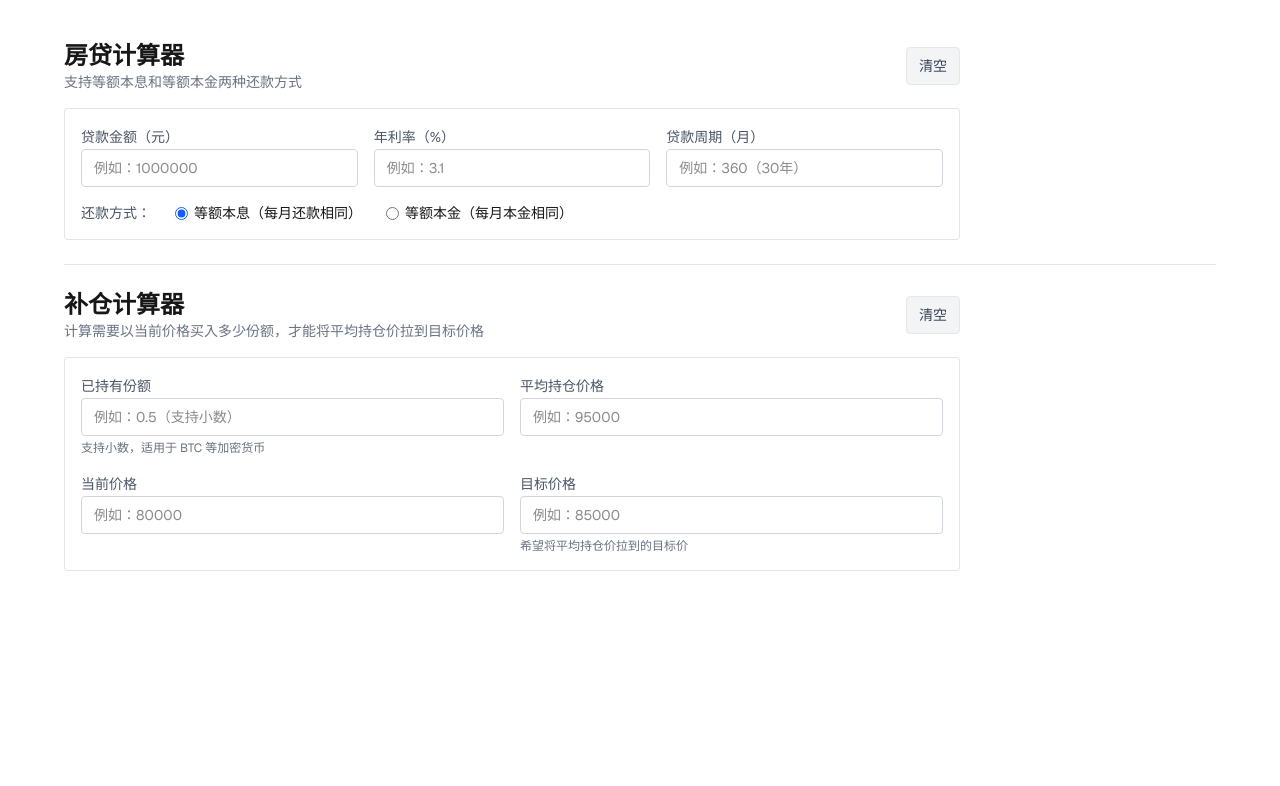
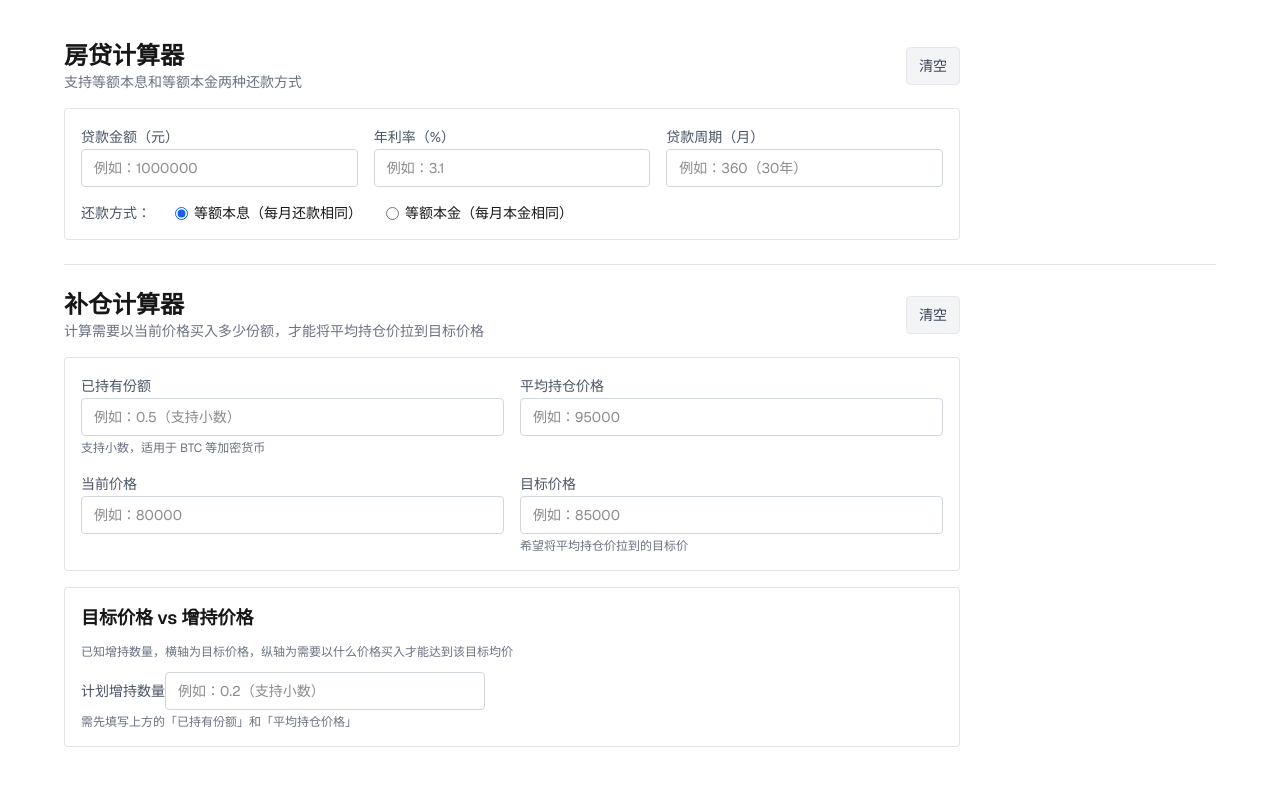
Before and after one commit to GLT1996/vercel-test, a Next.js app: page /mortgage-calculator in a window 1280 px wide. Shown: the top 786 px of the page. Built offline with nearby package versions, Linux system fonts and the light colour scheme.

Commit message:
feat: 补仓计算器新增目标价格与增持价格关系图

```diff
--- a/app/components/PositionCalculator.tsx
+++ b/app/components/PositionCalculator.tsx
@@ -26,6 +26,7 @@ export default function PositionCalculator() {
   const [avgPrice, setAvgPrice] = useState("");
   const [currentPrice, setCurrentPrice] = useState("");
   const [targetPrice, setTargetPrice] = useState("");
+  const [additionalShares, setAdditionalShares] = useState("");
 
   const { result, error } = useMemo(() => {
     const sStr = holdingShares.trim();
@@ -140,11 +141,51 @@ export default function PositionCalculator() {
     return data;
   }, [holdingShares, avgPrice, currentPrice]);
 
+  // 图表2数据：已知增持数量，不同目标价对应的增持价格
+  // 公式：P_cur = ((S + X) * P_target - S * P_avg) / X
+  const chartData2 = useMemo(() => {
+    const sStr = holdingShares.trim();
+    const avgStr = avgPrice.trim();
+    const addStr = additionalShares.trim();
+
+    if (!sStr || !avgStr || !addStr) return [];
+
+    const S = Number(sStr);
+    const P_avg = Number(avgStr);
+    const X = Number(addStr);
+
+    if (!Number.isFinite(S) || S <= 0) return [];
+    if (!Number.isFinite(P_avg) || P_avg <= 0) return [];
+    if (!Number.isFinite(X) || X <= 0) return [];
+
+    // 目标价格范围：以平均持仓价为中心，上下浮动 50%
+    const low = P_avg * 0.5;
+    const high = P_avg * 1.5;
+
+    const steps = 80;
+    const stepSize = (high - low) / steps;
+    const data: { targetPrice: number; buyPrice: number }[] = [];
+
+    for (let i = 0; i <= steps; i++) {
+      const P_target = low + i * stepSize;
+      const P_cur = ((S + X) * P_target - S * P_avg) / X;
+      if (Number.isFinite(P_cur) && P_cur > 0) {
+        data.push({
+          targetPrice: parseFloat(P_target.toFixed(2)),
+          buyPrice: parseFloat(P_cur.toFixed(2)),
+        });
+      }
+    }
+
+    return data;
+  }, [holdingShares, avgPrice, additionalShares]);
+
   const clear = () => {
     setHoldingShares("");
     setAvgPrice("");
     setCurrentPrice("");
     setTargetPrice("");
+    setAdditionalShares("");
   };
 
   return (
@@ -326,6 +367,69 @@ export default function PositionCalculator() {
           </div>
         </div>
       )}
+
+      {/* 第二张图表：已知增持数量，目标价 vs 增持价格 */}
+      <div className="rounded border border-black/10 dark:border-white/20 bg-white dark:bg-neutral-900 p-4 space-y-3">
+        <h2 className="text-lg font-semibold">目标价格 vs 增持价格</h2>
+        <p className="text-xs text-gray-500">
+          已知增持数量，横轴为目标价格，纵轴为需要以什么价格买入才能达到该目标均价
+        </p>
+        <div className="space-y-1">
+          <label className="text-sm text-gray-600 dark:text-gray-300">计划增持数量</label>
+          <input
+            value={additionalShares}
+            onChange={(e) => setAdditionalShares(e.target.value)}
+            placeholder="例如：0.2（支持小数）"
+            type="number"
+            min="0"
+            step="any"
+            className="w-full max-w-xs rounded border border-gray-300 bg-white px-3 py-2 text-sm outline-none focus:ring-2 focus:ring-blue-500"
+          />
+          <div className="text-xs text-gray-500">需先填写上方的「已持有份额」和「平均持仓价格」</div>
+        </div>
+
+        {chartData2.length > 0 && (
+          <div className="h-80 w-full">
+            <ResponsiveContainer width="100%" height="100%">
+              <LineChart data={chartData2} margin={{ top: 10, right: 30, left: 20, bottom: 10 }}>
+                <CartesianGrid strokeDasharray="3 3" stroke="#e5e7eb" />
+                <XAxis
+                  dataKey="targetPrice"
+                  type="number"
+                  domain={["dataMin", "dataMax"]}
+                  tickFormatter={(v: number) => v.toLocaleString()}
+                  label={{ value: "目标价格", position: "insideBottomRight", offset: -5, fontSize: 12 }}
+                  fontSize={11}
+                />
+                <YAxis
+                  tickFormatter={(v: number) => v.toLocaleString()}
+                  label={{ value: "增持价格", angle: -90, position: "insideLeft", offset: -5, fontSize: 12 }}
+                  fontSize={11}
+                />
+                <Tooltip
+                  formatter={(value) => [`¥${Number(value).toLocaleString()}`, "增持价格"]}
+                  labelFormatter={(label) => `目标价格: ¥${Number(label).toLocaleString()}`}
+                />
+                {/* 平均持仓价参考线 */}
+                <ReferenceLine
+                  x={Number(avgPrice)}
+                  stroke="#f59e0b"
+                  strokeDasharray="5 5"
+                  label={{ value: "持仓价", fill: "#f59e0b", fontSize: 11 }}
+                />
+                <Line
+                  type="monotone"
+                  dataKey="buyPrice"
+                  stroke="#8b5cf6"
+                  strokeWidth={2}
+                  dot={false}
+                  activeDot={{ r: 4 }}
+                />
+              </LineChart>
+            </ResponsiveContainer>
+          </div>
+        )}
+      </div>
     </div>
   );
 }
```
